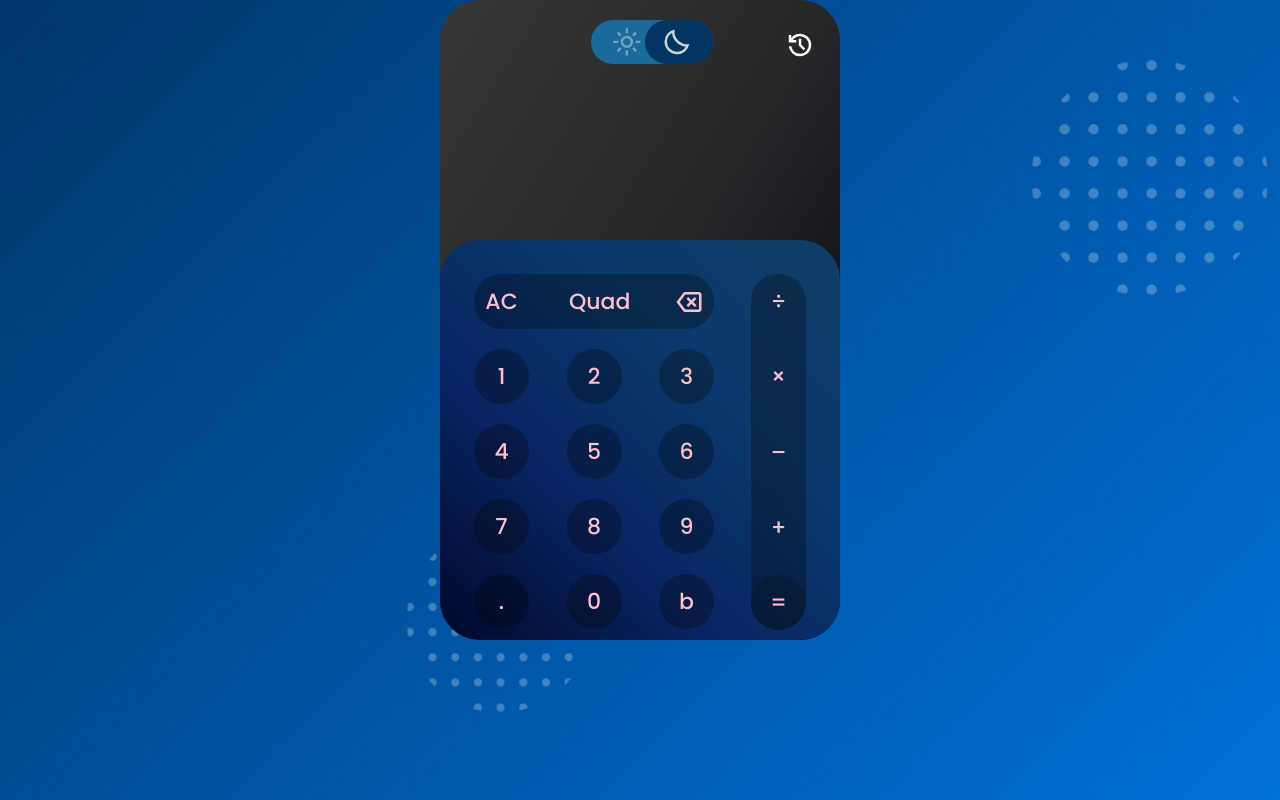
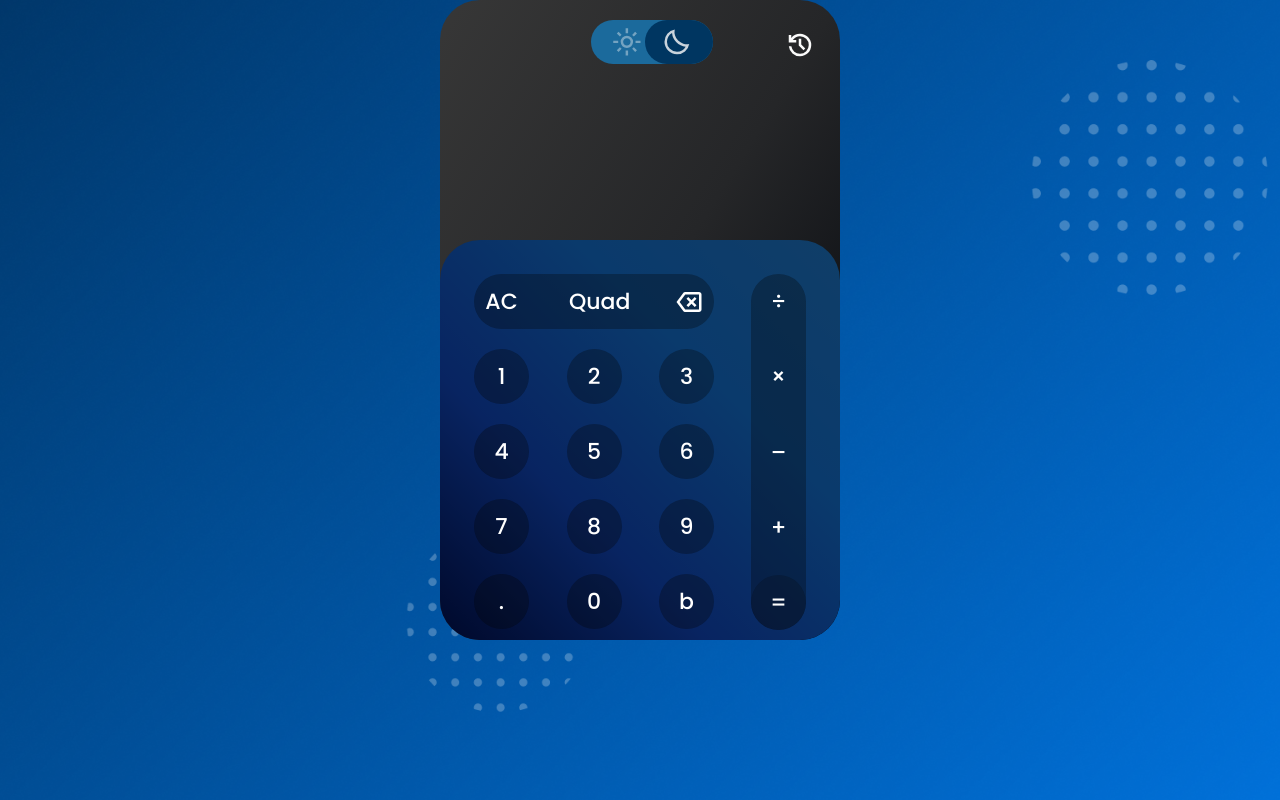
Before and after one commit to bee-jay80/calculator-, a plain HTML site: page index.html in a window 1280 px wide. Both pictures are taken after a click on the icon 676 px from the left and 41 px from the top of the page. Drawn offline with Linux system fonts and the light colour scheme.

Commit message:
update text color for buttons

```diff
--- a/style.css
+++ b/style.css
@@ -17,8 +17,7 @@
     --back-solve5:rgb(61,118,171,100%);
     --btn-clr:rgb(5,5,5,30%);
     --btn-equal:rgb(5,5,5,20%);
-    /* --txt-clr:#ffff; */
-    --txt-clr:pink;
+    --txt-clr:#ffff;
     --sun-clr: rgb(251, 251, 251, 40%);
     --moon-clr:rgb(251, 251, 251, 80%);
     --history-clr:rgb(251, 251, 251, 100%);
```
